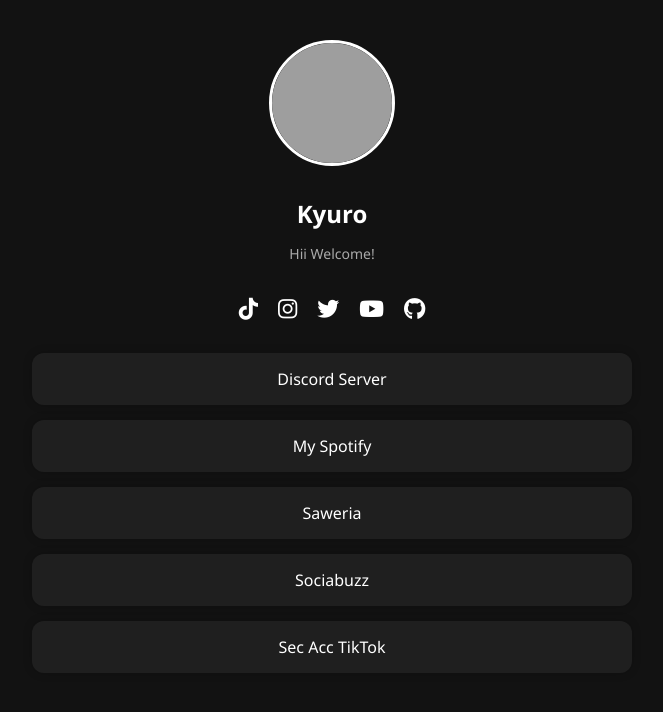
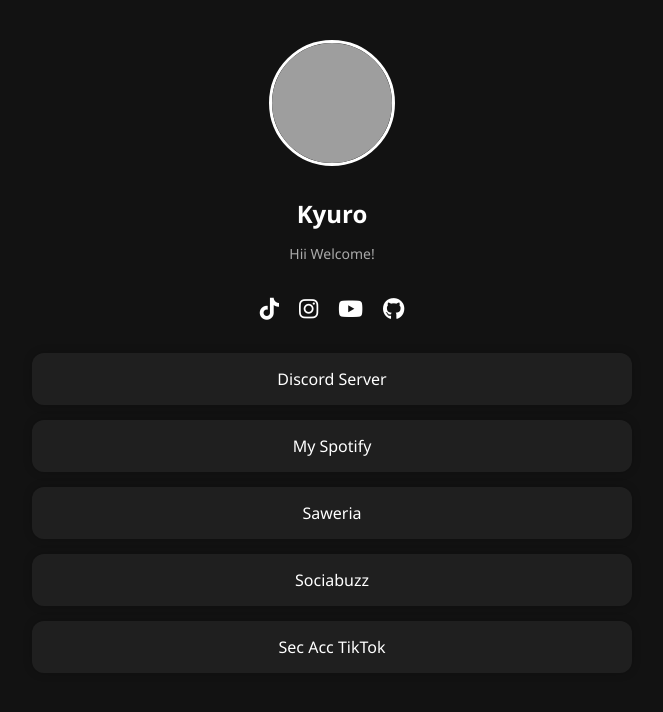
Before and after one commit to Kenzy10/My-Profile, a Flask app: page / in a window 1280 px wide. Shown: the top 712 px of the page, without its empty margins (308-971 px from the left). Run offline with Flask 3, Linux system fonts and the light colour scheme; grey boxes are pictures that could not be loaded.

Commit message:
fix index.html

```diff
--- a/templates/index.html
+++ b/templates/index.html
@@ -92,7 +92,6 @@
         <div class="social-icons">
             <a href="https://www.tiktok.com/@kyuro00_"><i class="fab fa-tiktok"></i></a>
             <a href="https://www.instagram.com/kyur_oo/"><i class="fab fa-instagram"></i></a>
-            <a href="#"><i class="fab fa-twitter"></i>
             <a href="https://www.youtube.com/channel/UC1HaR9VuUN3ZPPMyr0qaucw"><i class="fab fa-youtube"></i></a>
             <a href="https://github.com/Kenzy10" target="_blank"><i class="fab fa-github"></i></a>
 
```
